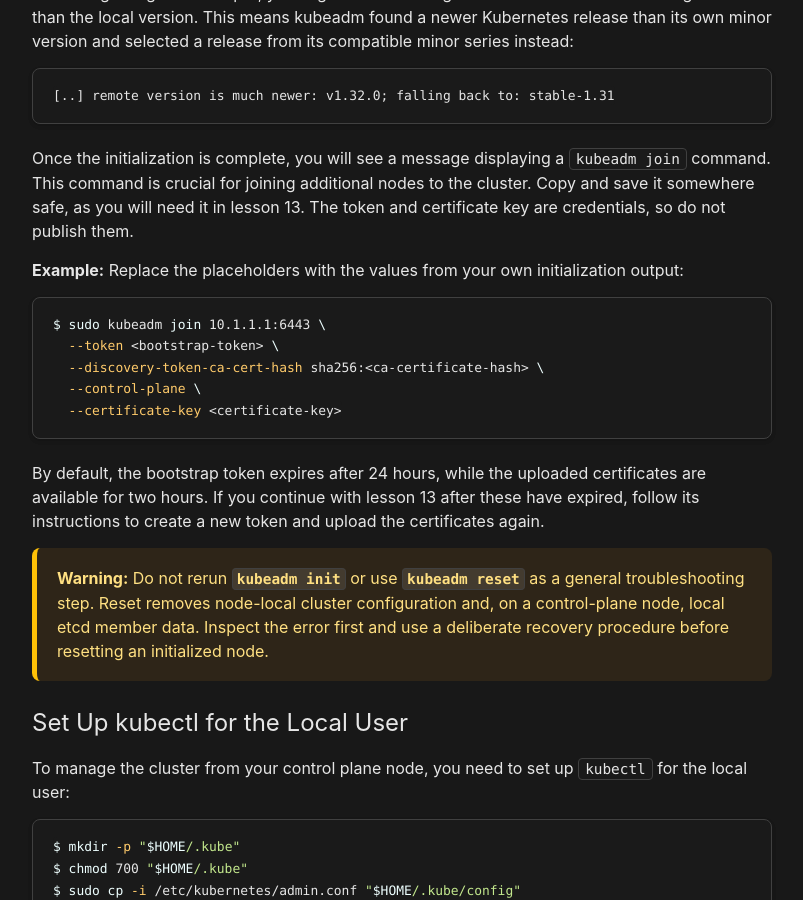
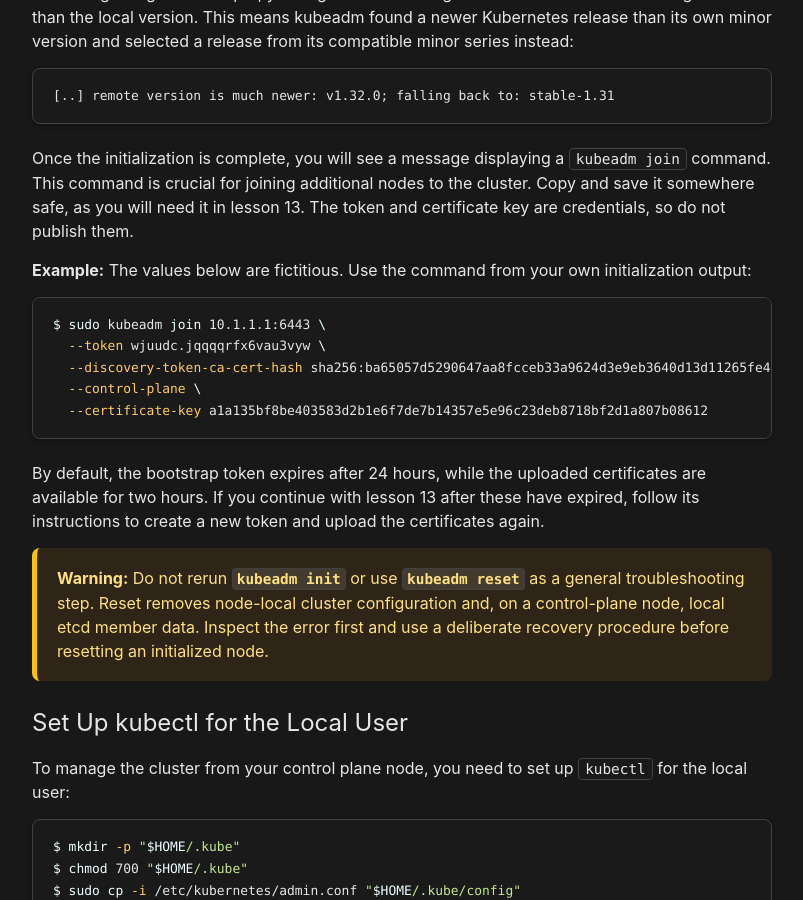
Before and after one commit to philprime/philprime.dev, a Jekyll site: the page built from guides/building-a-production-ready-kubernetes-cluster-from-scratch/lesson-11.md, in a window 1280 px wide and 900 px high, scrolled down 2521 px. Shown: the whole window, without its empty margins (238-1041 px from the left). Built offline with Jekyll 4.4.1, drawn with Linux system fonts in a browser that asks for light colours.

Commit message:
docs(kubernetes): Restore fictitious example credentials

````diff
--- a/guides/building-a-production-ready-kubernetes-cluster-from-scratch/lesson-11.md
+++ b/guides/building-a-production-ready-kubernetes-cluster-from-scratch/lesson-11.md
@@ -117,14 +117,14 @@ Once the initialization is complete, you will see a message displaying a `kubead
 for joining additional nodes to the cluster. Copy and save it somewhere safe, as you will need it in lesson 13.
 The token and certificate key are credentials, so do not publish them.
 
-**Example:** Replace the placeholders with the values from your own initialization output:
+**Example:** The values below are fictitious. Use the command from your own initialization output:
 
 ```bash
 $ sudo kubeadm join 10.1.1.1:6443 \
-  --token <bootstrap-token> \
-  --discovery-token-ca-cert-hash sha256:<ca-certificate-hash> \
+  --token wjuudc.jqqqqrfx6vau3vyw \
+  --discovery-token-ca-cert-hash sha256:ba65057d5290647aa8fcceb33a9624d3e9eb3640d13d11265fe48a611c5b8f3f \
   --control-plane \
-  --certificate-key <certificate-key>
+  --certificate-key a1a135bf8be403583d2b1e6f7de7b14357e5e96c23deb8718bf2d1a807b08612
 ```
 
 By default, the bootstrap token expires after 24 hours, while the uploaded certificates are available for two hours.
````
Also changed, not shown: guides/building-a-production-ready-kubernetes-cluster-from-scratch/lesson-15.md (+4 -4 lines).
